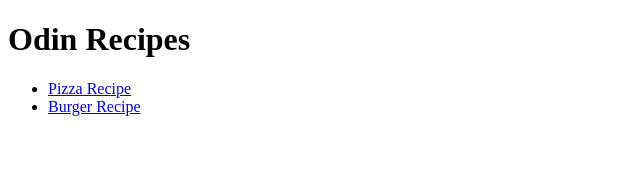
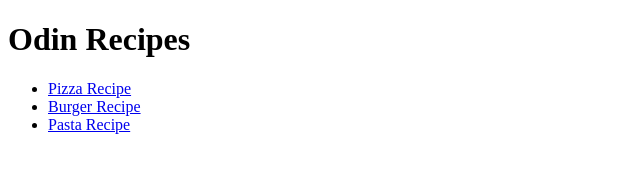
Before and after one commit to abdullah3480/Odin-recipes, a plain HTML site: page index.html in a window 1280 px wide. Shown: the whole page, without its empty margins (0-640 px from the left). Drawn offline with Linux system fonts and the light colour scheme.

Commit message:
added a link to pasta page in home

```diff
--- a/index.html
+++ b/index.html
@@ -12,6 +12,7 @@
     <a href="recipes/pizza.html" >Pizza Recipe</a></li>
     <li>
     <a href="recipes/burger.html" >Burger Recipe</a></li>
+    <li><a href="recipes/pasta.html">Pasta Recipe</a></li>
     </ul>
 </body>
 </html>
```
